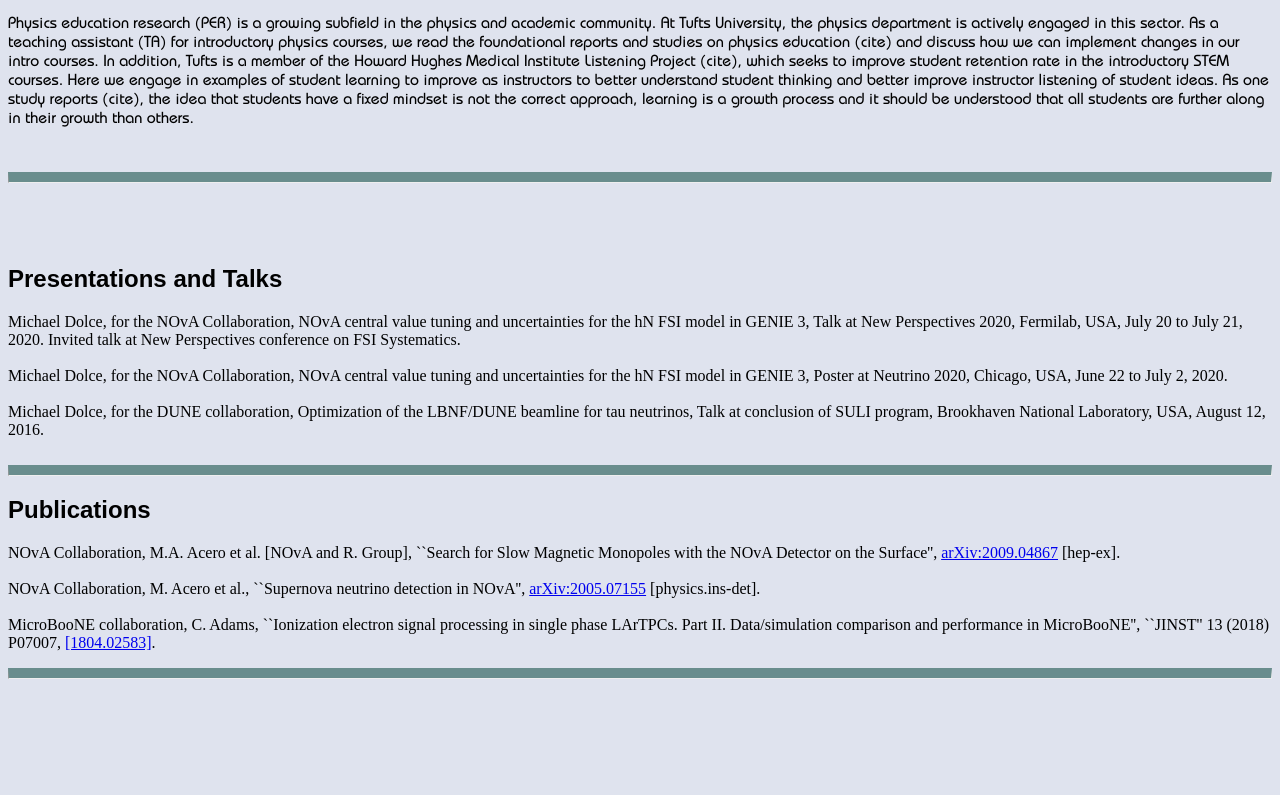
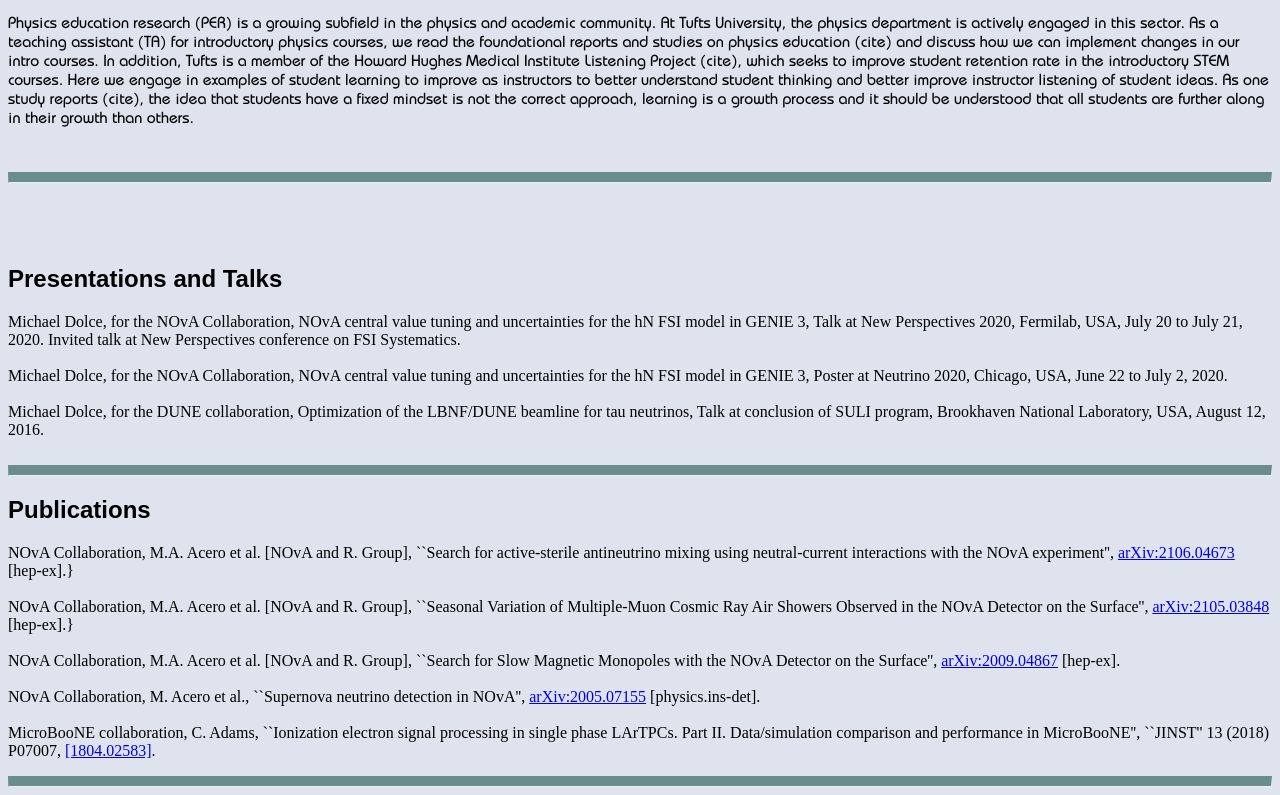
Before and after one commit to mdolce8/MD-Webpage, a website: page docs/index.html in a window 1280 px wide. Shown: the part 2644-3439 px from the top of the page. Before the commit the page ends 3331 px from the top, so only its background shows below. Drawn offline with Linux system fonts and the light colour scheme.

Commit message:
add the two latest papers with my name in them

```diff
--- a/docs/index.html
+++ b/docs/index.html
@@ -283,6 +283,10 @@
 
 <h2 id="publications"> Publications </h2>
 <p style="font-family: 'Times New Roman'">
+    NOvA Collaboration, M.A. Acero et al. [NOvA and R. Group], ``Search for active-sterile antineutrino mixing using neutral-current interactions with the NOvA experiment'', <a href="https://arxiv.org/abs/2106.04673">arXiv:2106.04673</a> [hep-ex].}
+    <br><br>
+    NOvA Collaboration, M.A. Acero et al. [NOvA and R. Group], ``Seasonal Variation of Multiple-Muon Cosmic Ray Air Showers Observed in the NOvA Detector on the Surface'', <a href="https://arxiv.org/abs/2105.03848">arXiv:2105.03848</a> [hep-ex].}
+    <br><br>
     NOvA Collaboration, M.A. Acero et al. [NOvA and R. Group], ``Search for Slow Magnetic Monopoles with the NOvA Detector on the Surface'', <a href="https://arxiv.org/abs/2009.04867">arXiv:2009.04867</a> [hep-ex].
     <br><br>
     NOvA Collaboration, M. Acero et al., ``Supernova neutrino detection in NOvA'', <a href="https://arxiv.org/abs/2005.07155">arXiv:2005.07155</a> [physics.ins-det].
```
